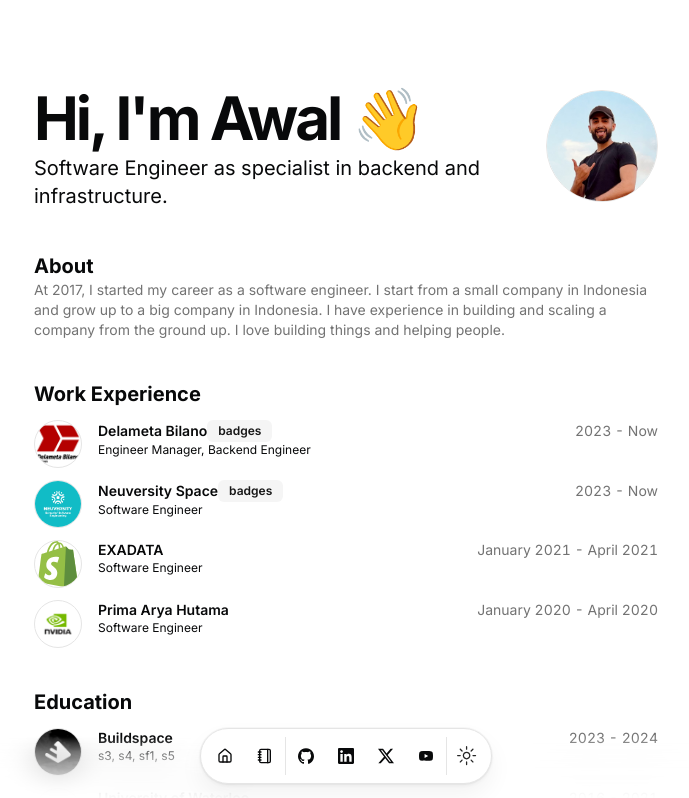
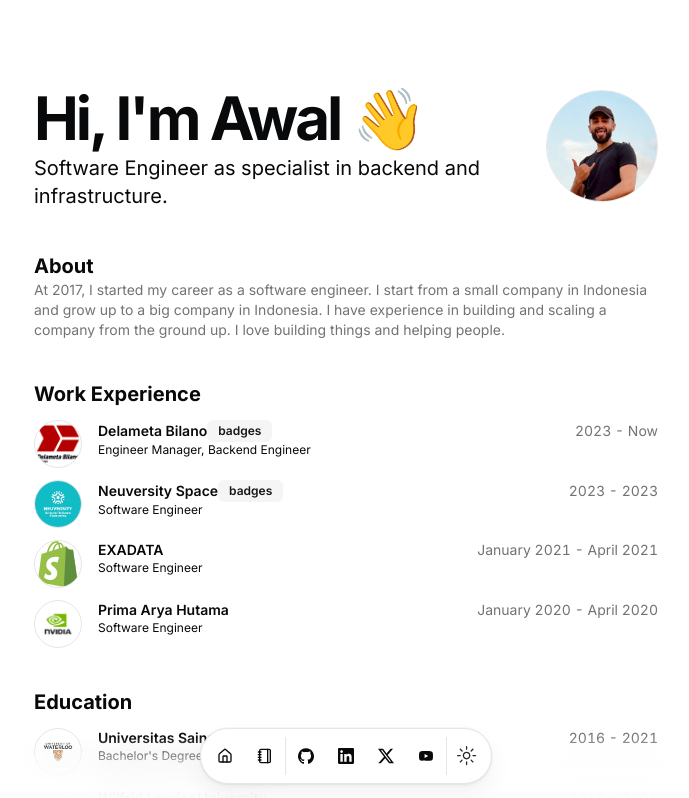
Before and after one commit to awalnur/ad-portfolio, a Next.js app: page / in a window 1280 px wide. Shown: the top 798 px of the page, without its empty margins (294-983 px from the left). Built offline with nearby package versions, Linux system fonts and the light colour scheme.

Commit message:
add univ

```diff
--- a/src/data/resume.tsx
+++ b/src/data/resume.tsx
@@ -95,7 +95,9 @@
       title: "Software Engineer",
       logoUrl: "/neuversity.png",
       start: "2023",
-      end: "Now",
+      end: "2023",
+      description:
+        "",
     },
     {
       company: "EXADATA",
@@ -120,32 +122,12 @@
       end: "April 2020",
       description:
         "Architected and wrote the entire MVP of the GeForce Now Cloud Gaming internal admin and A/B testing dashboard using React, Redux, TypeScript, and Python.",
-    },
-    // {
-    //   company: "",
-    //   href: "https://splunk.com",
-    //   badges: [],
-    //   location: "San Jose, CA",
-    //   title: "Software Engineer",
-    //   logoUrl: "/splunk.svg",
-    //   start: "January 2019",
-    //   end: "April 2019",
-    //   description:
-    //     "Co-developed a prototype iOS app with another intern in Swift for the new Splunk Phantom security orchestration product (later publicly demoed and launched at .conf annual conference in Las Vegas). Implemented a realtime service for the iOS app in Django (Python) and C++; serialized data using protobufs transmitted over gRPC resulting in an approximate 500% increase in data throughput.",
-    // },
+    }
   ],
   education: [
     {
-      school: "Buildspace",
-      href: "https://buildspace.so",
-      degree: "s3, s4, sf1, s5",
-      logoUrl: "/buildspace.jpg",
-      start: "2023",
-      end: "2024",
-    },
-    {
-      school: "University of Waterloo",
-      href: "https://uwaterloo.ca",
+      school: "Universitas Sains Al-Qur'an",
+      href: "https://unsiq.ac.id",
       degree: "Bachelor's Degree of Computer Science (BCS)",
       logoUrl: "/waterloo.png",
       start: "2016",
```
Also changed, not shown: public/unsiq.png (added).
